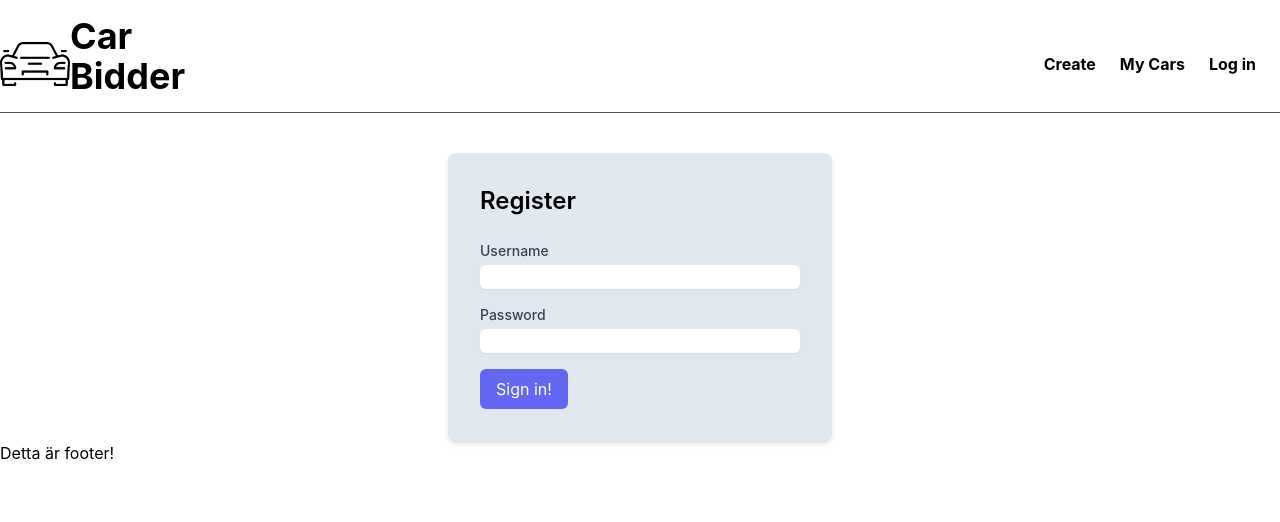
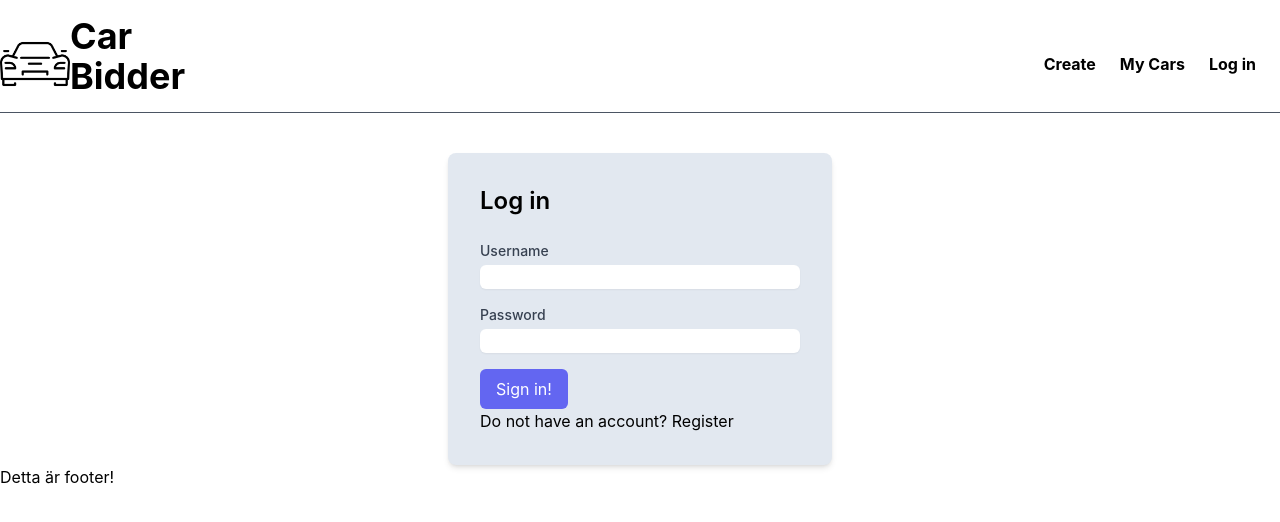
Before and after one commit to valle1336/carbidderFrontend, a React (Create React App) app: page /LogIn in a window 1280 px wide. Shown: the top 522 px of the page. Built offline with nearby package versions, Linux system fonts and the light colour scheme; no server answers.

Commit message:
Adding routing to register page

```diff
--- a/src/views/LogIn.jsx
+++ b/src/views/LogIn.jsx
@@ -40,7 +40,7 @@ function LogIn() {
     <>
 <div className="flex justify-center">
   <div className="bg-slate-200 p-8 rounded-lg shadow-md w-96">
-    <h2 className="text-2xl font-semibold mb-6">Register</h2>
+    <h2 className="text-2xl font-semibold mb-6">Log in</h2>
     <form onSubmit={handleSubmit} className="space-y-4">
       <div>
         <label htmlFor="username" className="block text-sm font-medium text-gray-700">Username</label>
@@ -65,6 +65,8 @@ function LogIn() {
         />
       </div>
       <button type="submit" className="bg-indigo-500 text-white py-2 px-4 rounded-md hover:bg-indigo-600 focus:outline-none focus:bg-indigo-600">Sign in!</button>
+      <br />
+        <Link to={"/register"}>Do not have an account? Register</Link>
     </form>
   </div>
   </div>
```
